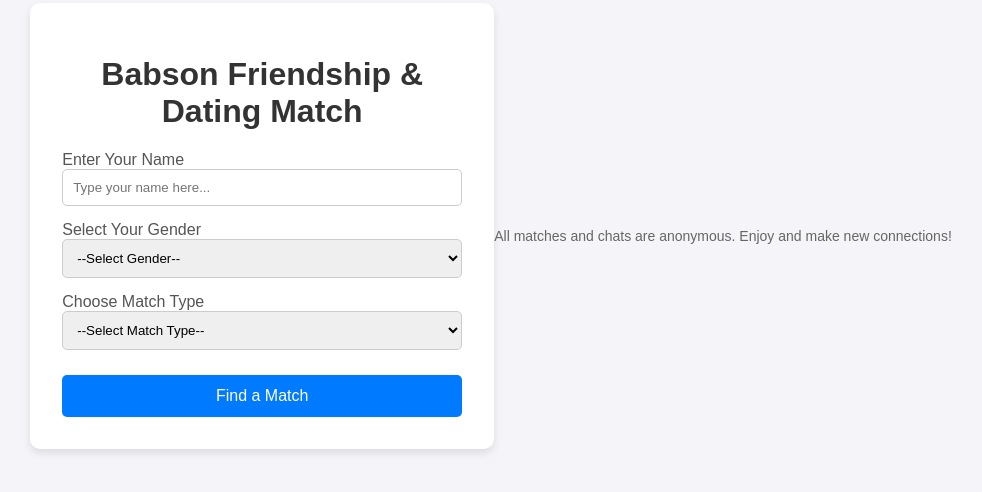
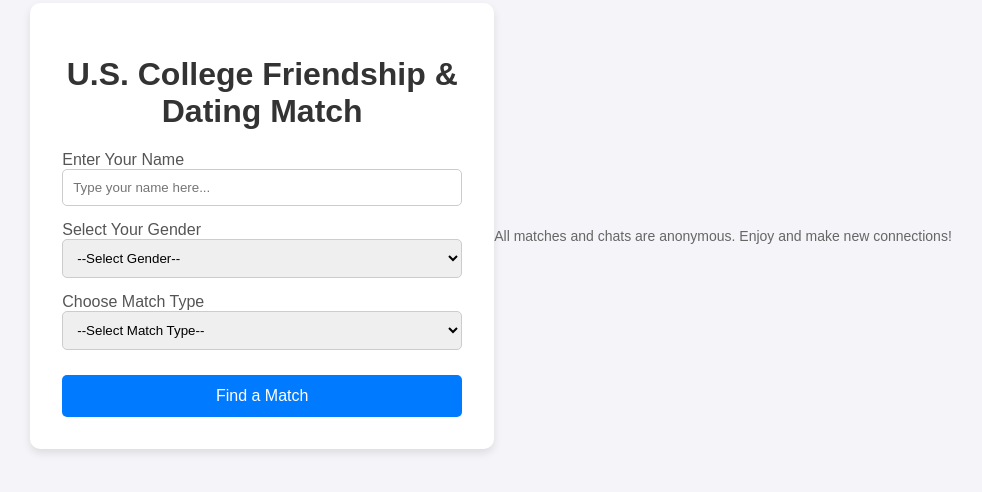
Before and after one commit to Billwong1225/babson-match, a plain HTML site: page index.html in a window 1280 px wide. Shown: the part 174-666 px from the top of the page, without its empty margins (149-1131 px from the left). Drawn offline with nearby package versions, Linux system fonts and the light colour scheme; no server answers.

Commit message:
Update index.html

```diff
--- a/index.html
+++ b/index.html
@@ -77,7 +77,7 @@
 
   <!-- Form for user input -->
   <div class="container" id="match-container">
-    <h1>Babson Friendship & Dating Match</h1>
+    <h1>U.S. College Friendship & Dating Match</h1>
     <form id="match-form">
       <label for="nickname">Enter Your Name</label>
       <input type="text" id="nickname" name="nickname" placeholder="Type your name here..." required>
```
